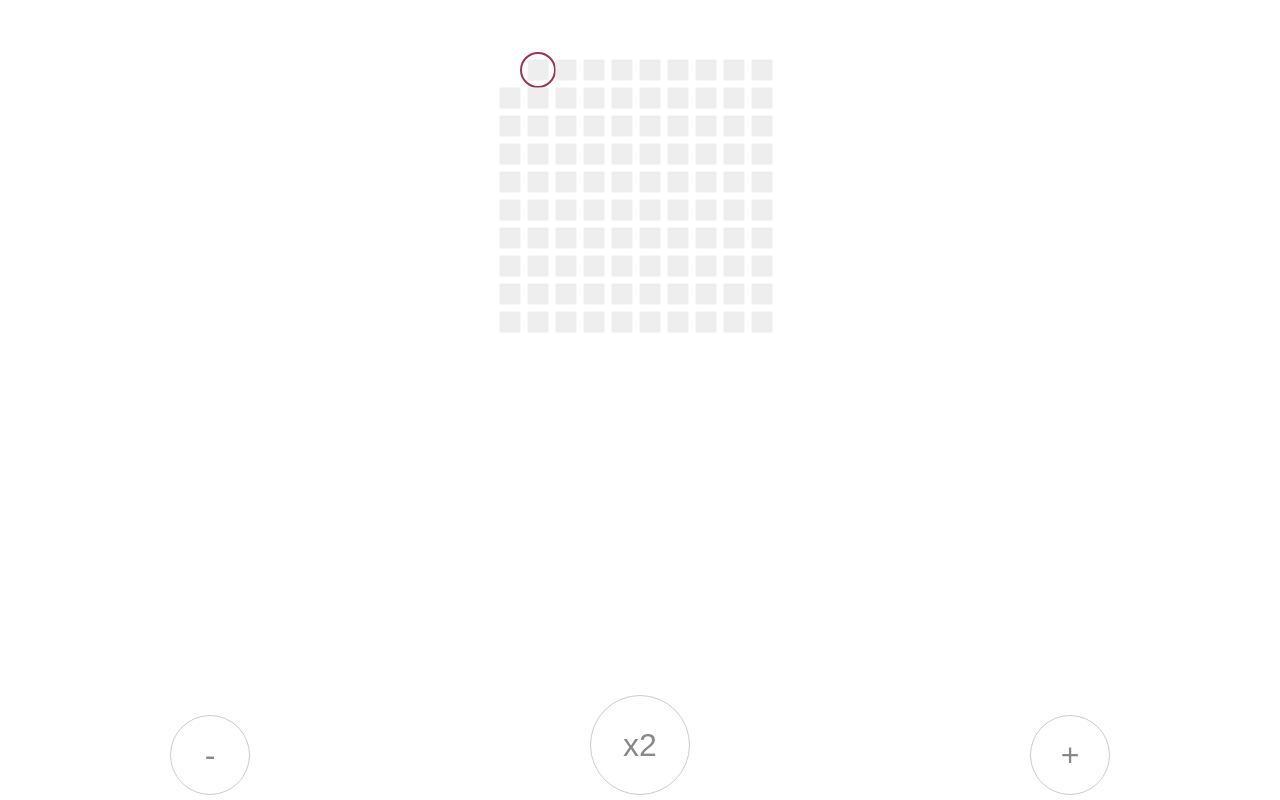
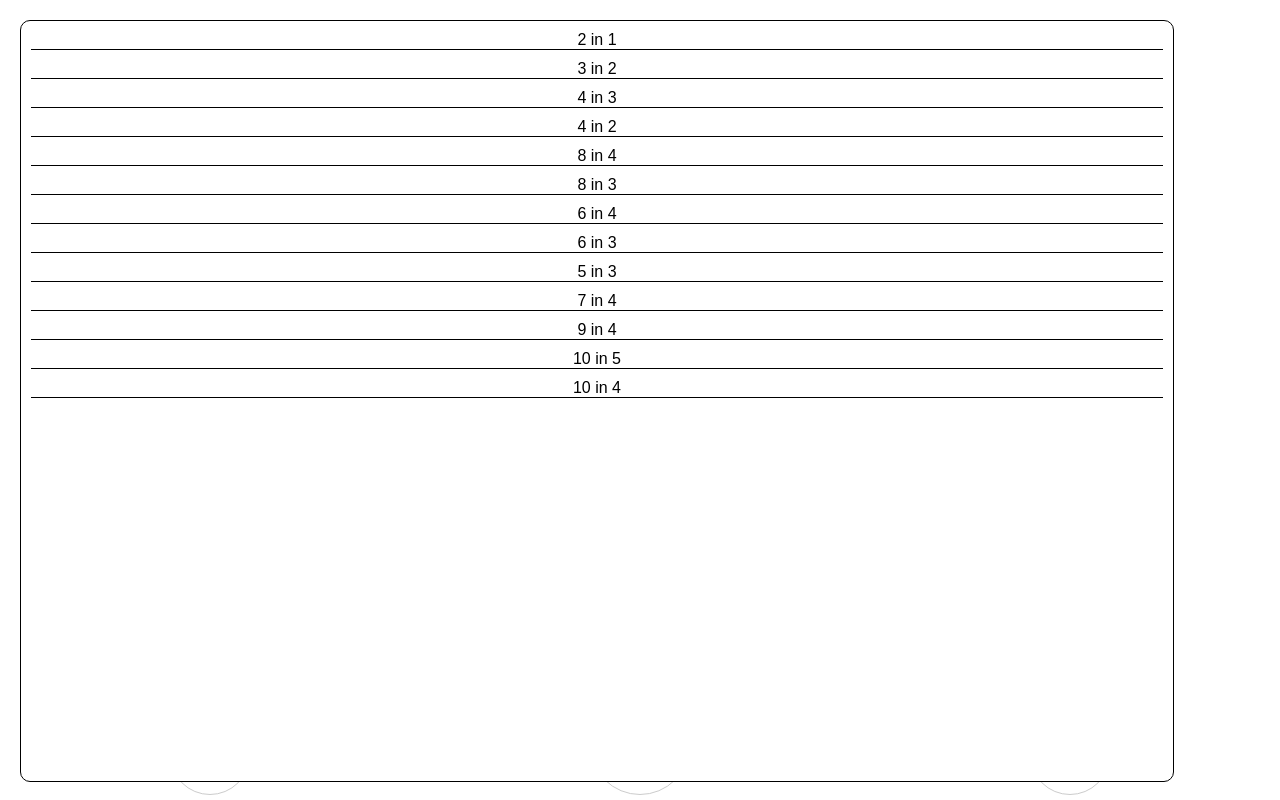
Before and after one commit to JayChetty/double, a React (Create React App) app: page / in a window 1280 px wide. Built offline with nearby package versions, Linux system fonts and the light colour scheme.

Commit message:
start styling levels

```diff
--- a/src/App.css
+++ b/src/App.css
@@ -139,3 +139,19 @@ button.large {
   width: 100px;
   height: 100px;
 }
+
+.levels {
+  border: 1px solid black;
+  width: 90%;
+  height: 95%;
+  margin-left: 20px;
+  top: 20px;
+  position: absolute;
+  border-radius: 10px;
+  background: white;
+}
+
+.level {
+  margin: 10px;
+  border-bottom: 1px solid black;
+}
--- a/src/App.js
+++ b/src/App.js
@@ -1,5 +1,6 @@
 import React, { Component } from "react";
 import "./App.css";
+import Levels from "./Levels";
 
 const offsetX = 10;
 const offsetY = 10;
@@ -149,7 +150,7 @@ class App extends Component {
   }
 
   render() {
-    const { stalled, moves, number } = this.state;
+    const { stalled, moves, number, currentLevel } = this.state;
     const { target, allowedMoves } = this.level();
     const rects = this.createSquares(number, target);
     if (number === target && !this.state.stalled) {
@@ -159,6 +160,7 @@ class App extends Component {
     }
     return (
       <div className="App">
+        <Levels levels={levels} currentLevel={currentLevel} />
         <svg className="grid" width="300" height="300">
           {rects}
         </svg>
--- /dev/null
+++ b/src/Levels.js
@@ -0,0 +1,13 @@
+import React from "react";
+
+export default function Levels({ levels, currentLevel }) {
+  const levelItems = levels.map(level => {
+    const classes = "level";
+    return (
+      <div className="level">
+        {level.target} in {level.allowedMoves}
+      </div>
+    );
+  });
+  return <div className="levels">{levelItems}</div>;
+}
```
